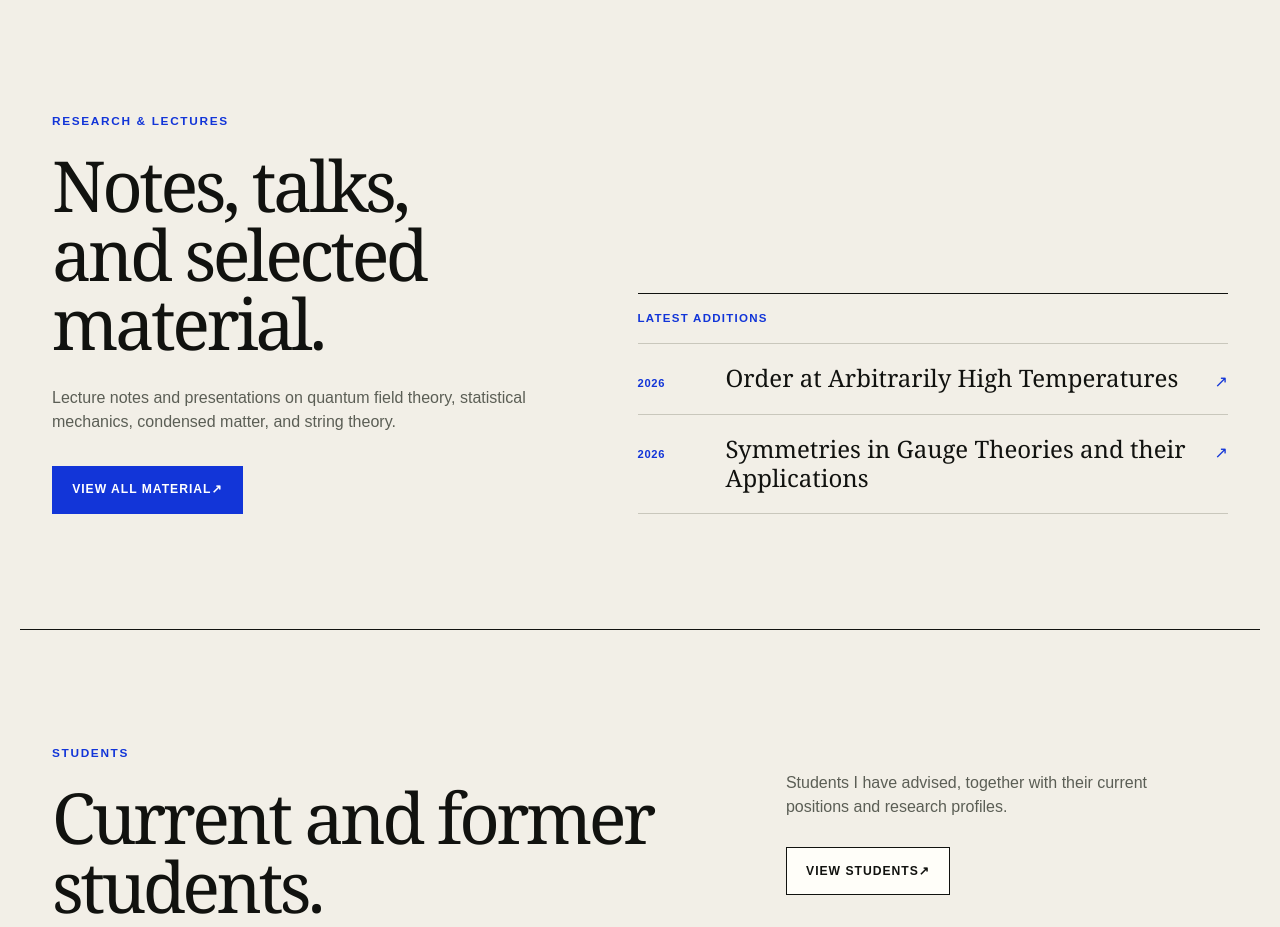
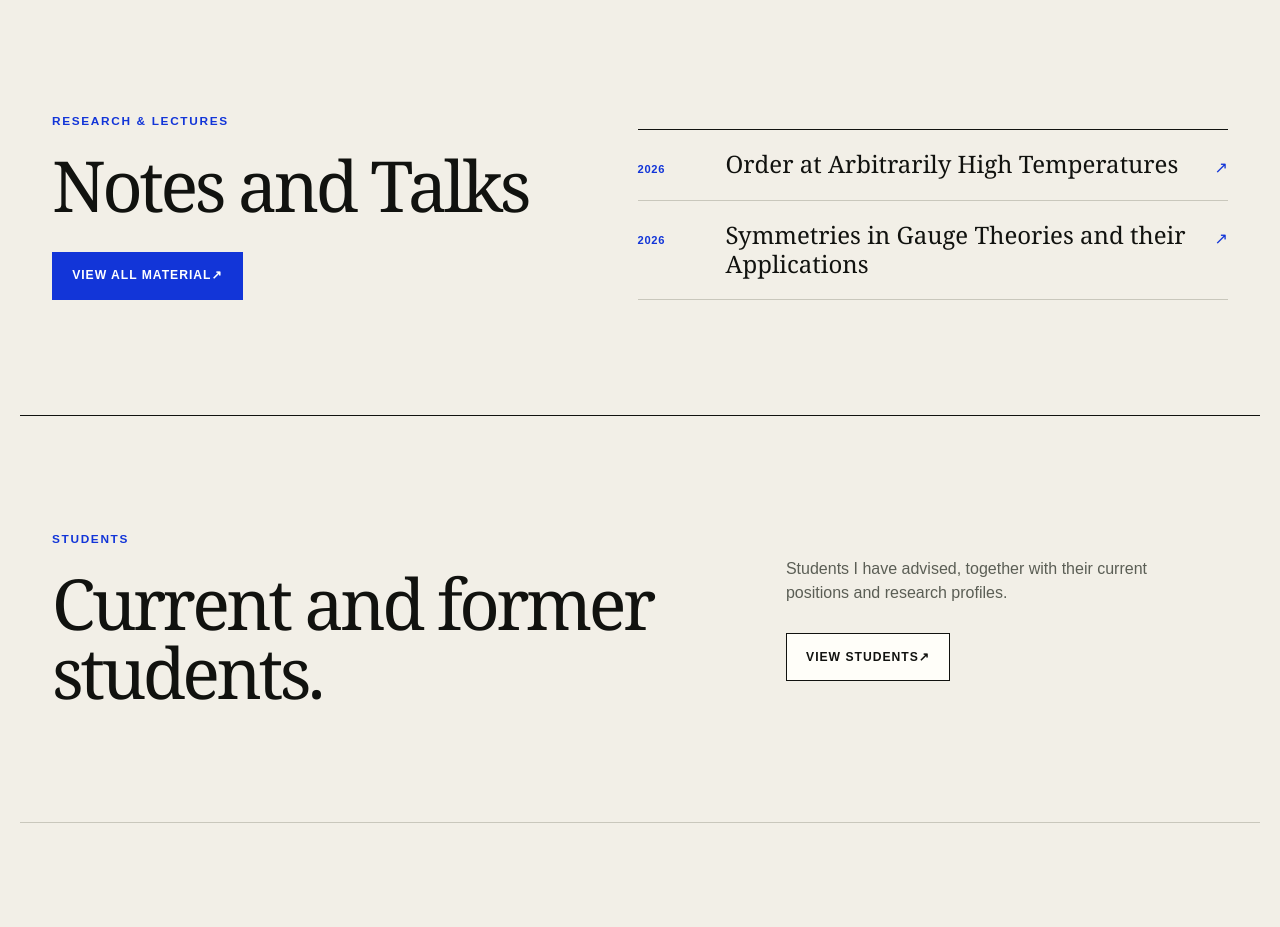
Before and after one commit to zkomargo/zoharkomargodski.com, a plain HTML site: page index.html in a window 1280 px wide. Shown: the part 908-1835 px from the top of the page. Drawn offline with Linux system fonts and the light colour scheme.

Commit message:
Simplify homepage materials section

```diff
--- a/index.html
+++ b/index.html
@@ -124,15 +124,13 @@
       <section class="section materials-teaser" id="work">
         <div class="materials-teaser-copy">
           <p class="eyebrow">Research &amp; lectures</p>
-          <h2>Notes, talks, and selected material.</h2>
-          <p>Lecture notes and presentations on quantum field theory, statistical mechanics, condensed matter, and string theory.</p>
+          <h2>Notes and Talks</h2>
           <a class="button button-primary" href="research.html">
             View all material <span aria-hidden="true">↗</span>
           </a>
         </div>
 
         <div class="latest-materials">
-          <p>Latest additions</p>
           <a href="lectures/order-arbitrarily-high-temperatures.pdf" target="_blank">
             <span>2026</span>
             <strong>Order at Arbitrarily High Temperatures</strong>
--- a/styles.css
+++ b/styles.css
@@ -475,24 +475,12 @@ nav a[aria-current="page"] {
   align-items: end;
 }
 
-.materials-teaser-copy > p:not(.eyebrow) {
-  max-width: 590px;
-  margin: 1.75rem 0 2rem;
-  color: var(--muted);
+.materials-teaser-copy .button {
+  margin-top: 2rem;
 }
 
 .latest-materials {
   border-top: 1px solid var(--ink);
-}
-
-.latest-materials > p {
-  margin: 0;
-  padding: 1rem 0;
-  color: var(--blue);
-  font-size: 0.72rem;
-  font-weight: 800;
-  letter-spacing: 0.11em;
-  text-transform: uppercase;
 }
 
 .latest-materials a {
@@ -501,8 +489,11 @@ nav a[aria-current="page"] {
   gap: 1.5rem;
   align-items: baseline;
   padding: 1.25rem 0;
+  text-decoration: none;
+}
+
+.latest-materials a + a {
   border-top: 1px solid var(--line);
-  text-decoration: none;
 }
 
 .latest-materials a:last-child {
```
